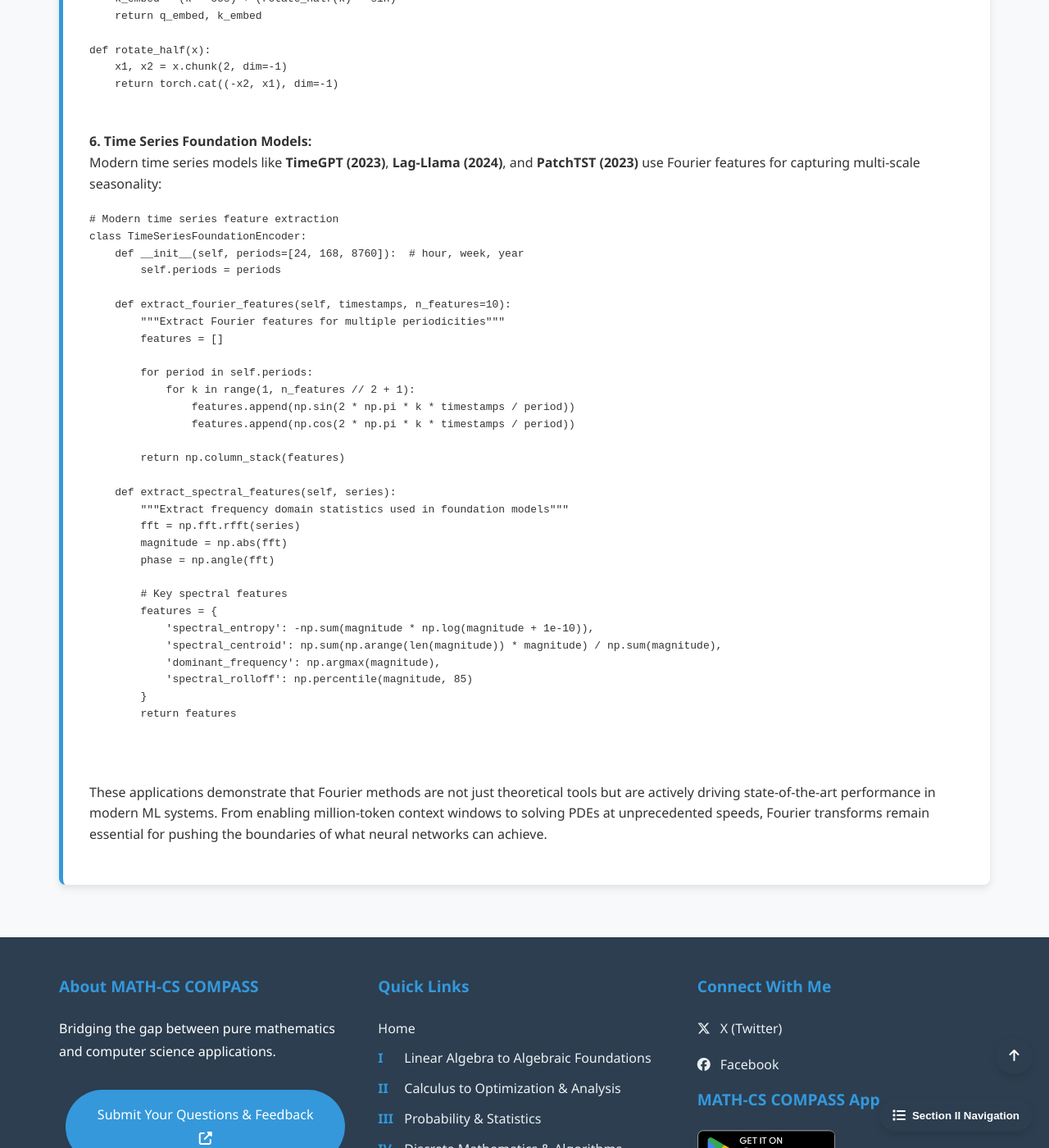
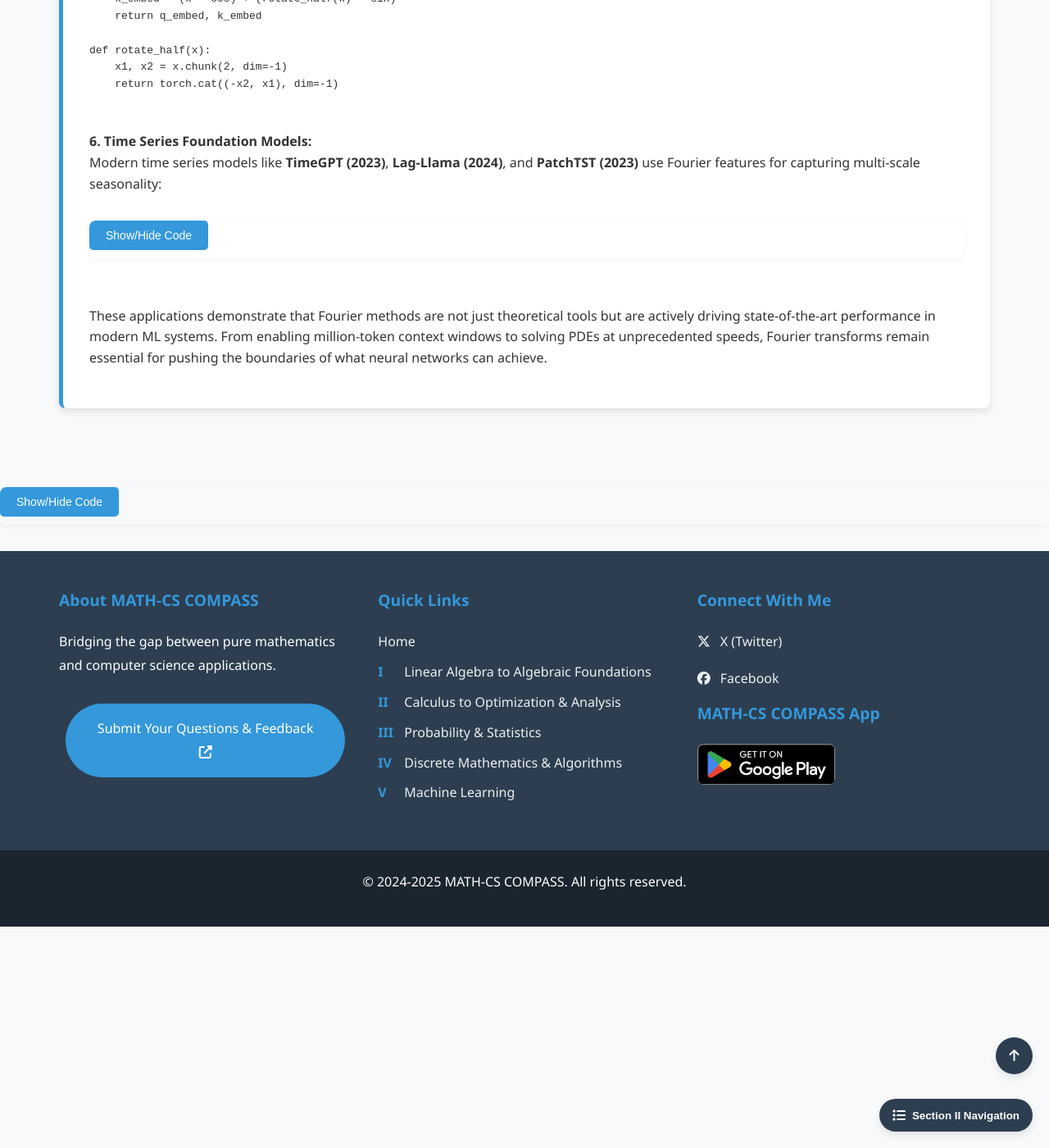
Before and after one commit to Yusukey01/yusukey01.github.io, a Jekyll site: the page built from Mathematics/Calculus/fourier_transform.html, in a window 1280 px wide and 1400 px high, scrolled down 16053 px. Shown: the whole window at 82% size. Built offline with Jekyll 4.4.1, drawn with Linux system fonts in a browser that asks for light colours.

Commit message:
Updated  FT section

```diff
--- a/Mathematics/Calculus/fourier_transform.html
+++ b/Mathematics/Calculus/fourier_transform.html
@@ -825,8 +825,11 @@ def rotate_half(x):
             <br>
             Modern time series models like <strong>TimeGPT (2023)</strong>, <strong>Lag-Llama (2024)</strong>, and
             <strong>PatchTST (2023)</strong> use Fourier features for capturing multi-scale seasonality:
-            <div class="code-block">
-                <pre><code class="language-python">
+              <div class="code-container">
+            <div class="collapsible-section">
+                <button class="collapsible-btn">Show/Hide Code</button>
+                <div class="collapsible-content">
+                    <pre class="python-code">
                         # Modern time series feature extraction
                         class TimeSeriesFoundationEncoder:
                             def __init__(self, periods=[24, 168, 8760]):  # hour, week, year
@@ -857,9 +860,12 @@ class TimeSeriesFoundationEncoder:
                                     'spectral_rolloff': np.percentile(magnitude, 85)
                                 }
                                 return features
-                </code></pre>
+                    </pre>
                 </div>
-            <br><br>
+            </div>
+        </div>
+
+            <br>
             These applications demonstrate that Fourier methods are not just theoretical tools but are actively driving
             state-of-the-art performance in modern ML systems. From enabling million-token context windows to solving
             PDEs at unprecedented speeds, Fourier transforms remain essential for pushing the boundaries of what neural
@@ -871,3 +877,17 @@ class TimeSeriesFoundationEncoder:
         <script src="/js/main.js"></script>
     </body>
 </html>
+
+
+        <div class="code-container">
+            <div class="collapsible-section">
+                <button class="collapsible-btn">Show/Hide Code</button>
+                <div class="collapsible-content">
+                    <pre class="python-code">
+                        import numpy as np
+
+
+                    </pre>
+                </div>
+            </div>
+        </div>
```
Lines whose indentation alone changed are shown as unchanged.
